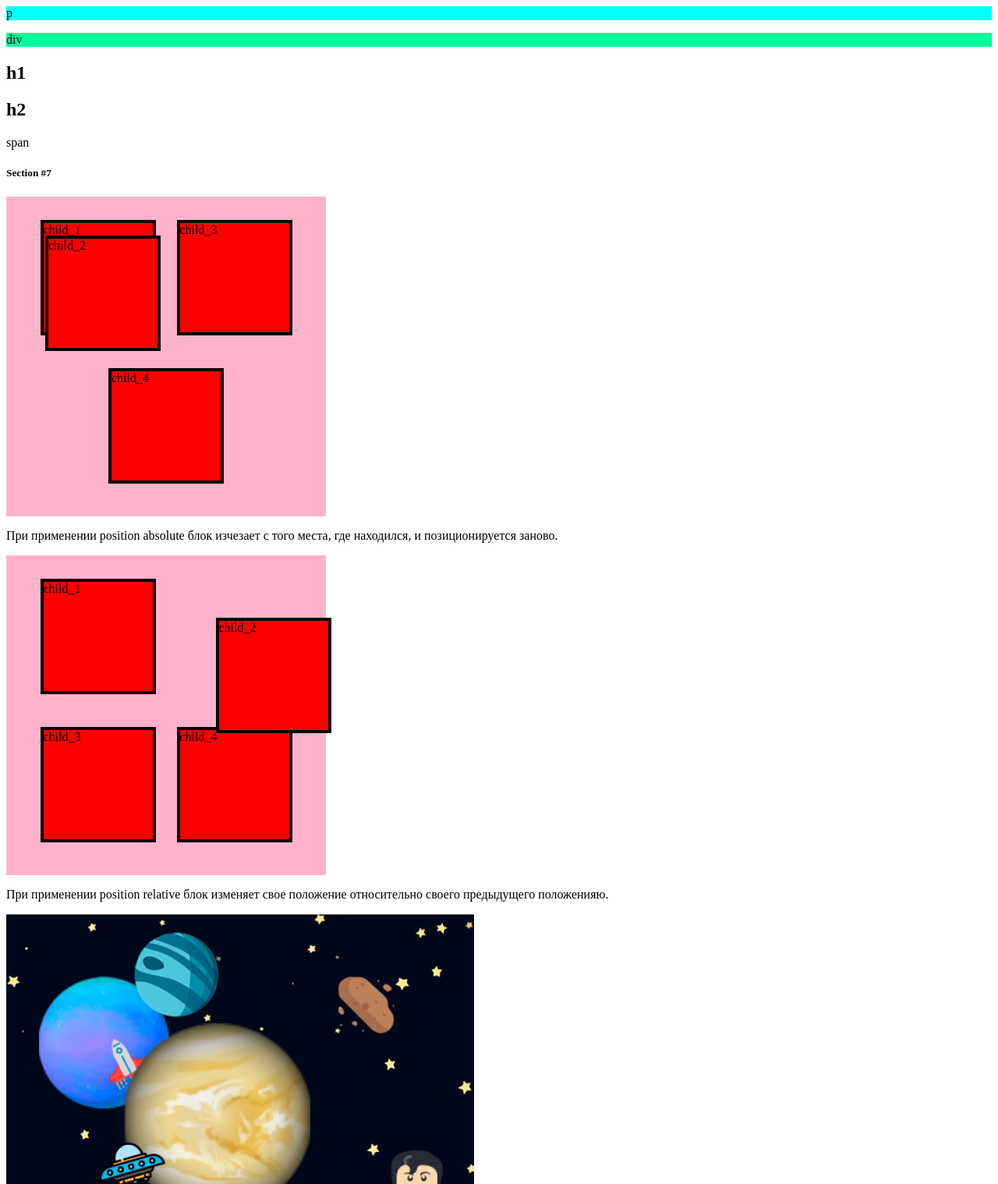
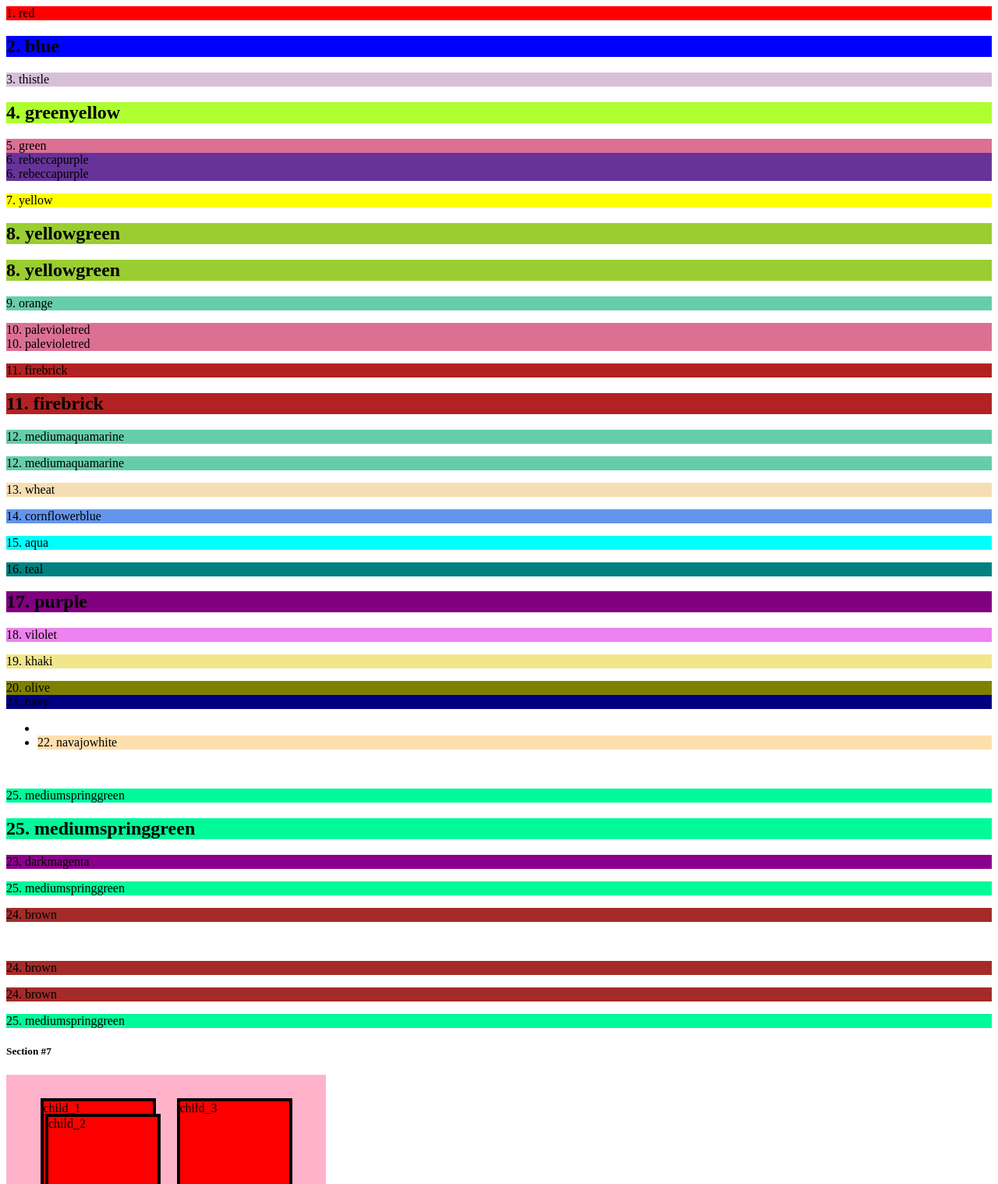
Before and after one commit to m-tynyanko/Tynyanko_HTML-CSS, a plain HTML site: page index.html in a window 1280 px wide. Shown: the part 2300-3818 px from the top of the page at 78% size. Drawn offline with Linux system fonts and the light colour scheme.

Commit message:
section #6 fix

```diff
--- a/index.html
+++ b/index.html
@@ -173,11 +173,66 @@
 
     <section class="section-6">
         <h6>Section #6</h6>
-        <p class="fff">p</p>
-        <div>div</div>
-        <h1>h1</h1>
-        <h2>h2</h2>
-        <span>span</span>
+        <div>
+            <p>1. red</p>
+            <h2>2. blue</h2>
+        </div>
+        <div id="test">
+            <p>3. thistle</p>
+            <h2>4. greenyellow</h2>
+        </div>
+        <div class="bbb">5. green</div>
+        <div id="test">
+            <div class="bbb">6. rebeccapurple</div>
+            <div class="bbb">6. rebeccapurple</div>
+        </div>
+        <p class="bbbb">7. yellow</p>
+        <h2 class="bbb">8. yellowgreen</h2>
+        <h2 id="test">8. yellowgreen</h2>
+        <div id="test">
+            <p class="bbb">9. orange</p>
+        </div>
+        <section class="bbb">10. palevioletred</section>
+        <section class="xxx">10. palevioletred</section>
+        <p class="bbb">11. firebrick</p>
+        <h1 class="xxx">11. firebrick</h1>
+        <div id="test">
+            <p class="bbb">12. mediumaquamarine</p>
+            <p class="xxx">12. mediumaquamarine</p>
+        </div>
+        <div class="fff">
+            <div>13. wheat</div>
+            <p>14. cornflowerblue</p>
+        </div>
+        <p class="fff">15. aqua</p>
+        <div class="fff">
+            <div class="bbb">16. teal</div>
+            <h2 class="bbb">17. purple</h2>
+        </div>
+        <p type="span">18. vilolet</p>
+        <p data-value="45">19. khaki</p>
+        <div class="parent">
+            <div class="child">20. olive</div>
+        </div>
+        <div class="text active">21. navy</div>
+        <div id="my-list">
+            <ul>
+                <li></li>
+                <li>22. navajowhite</li>
+            </ul>
+        </div>
+        <div class="parent tasks-23-25">
+            <img src="" alt="">
+            <p>25. mediumspringgreen</p>
+            <h1>25. mediumspringgreen</h1>
+            <p>23. darkmagenta</p>
+            <div>25. mediumspringgreen</div>
+            <p>24. brown</p>
+            <img src="" alt="">
+            <p>24. brown</p>
+            <p>24. brown</p>
+            <div>25. mediumspringgreen</div>
+        </div>
     </section>
 
     <section class="section-7">
--- a/style.css
+++ b/style.css
@@ -89,7 +89,7 @@
 
 .section-5 {
   background: #ACA5B7;
-  width:40%;
+  width:50%;
   height: 60vh;
   display: flex;
   flex-direction: column;
@@ -152,7 +152,7 @@
 .section-6 #test *.bbb {/*6*/
   background: rebeccapurple;
 }
-.section-6 p.bbb {/*7*/
+.section-6 p.bbbb {/*7*/
   background: yellow;
 }
 .section-6 h2.bbb,.section-6 h2#test {/*8*/
@@ -197,18 +197,19 @@
 .section-6 .text.active {/*21*/
   background: navy;
 }
-.section-6 #my-list ul:nth-child(2){/*22*/
+.section-6 #my-list ul li:nth-of-type(2){/*22*/
   background: navajowhite;
 }
-.section-6 div h1 > p {/*23*/
+.section-6 .parent.tasks-23-25 *:not(img) {/*25*/
+  background: mediumspringgreen;
+}
+.section-6 .parent.tasks-23-25 div ~ p {/*24*/
+  background: brown;
+}
+.section-6 .parent.tasks-23-25 h1 + p {/*23*/
   background: darkmagenta;
 }
-.section-6 div div ~ p {/*24*/
-  background: brown;
-}
-.section-6 div:not(img) {/*25*/
-  background: mediumspringgreen;
-}
+
 
 .section-7 .parent {
   width: 350px;
@@ -233,6 +234,7 @@
   top: 50px;
   left: 50px;
 }
+
 
 .section-7 .parent.pos-2 .child.pos-2 {
   position: relative;
@@ -310,7 +312,7 @@
   gap: 1.2%;
 }
  .section-9 .parent {
-  width: 80%;
+  width: 600px;
   height: 38px;
   background: #990099;
   display: flex;
@@ -324,7 +326,7 @@
 }
 .section-9 .parent:first-of-type {
   height: 140px;
-  width: 74.5%;
+  width: 560px;
   gap:3.7%;
   row-gap: 50px;
 }
```
